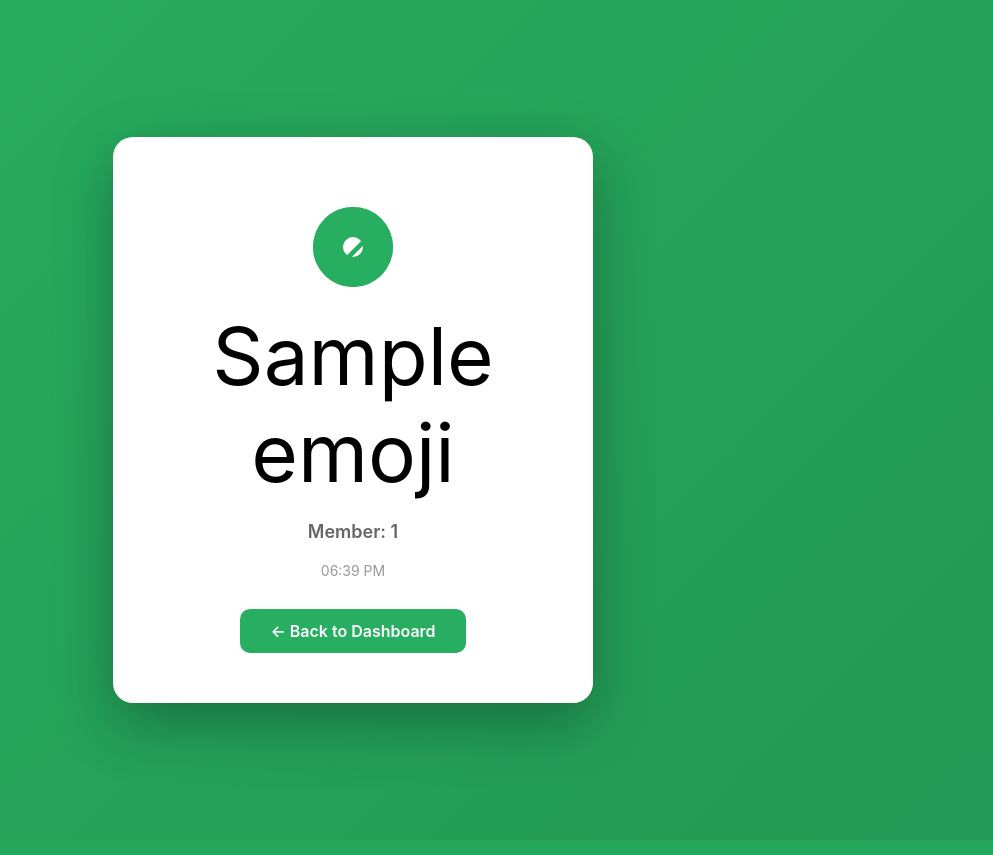
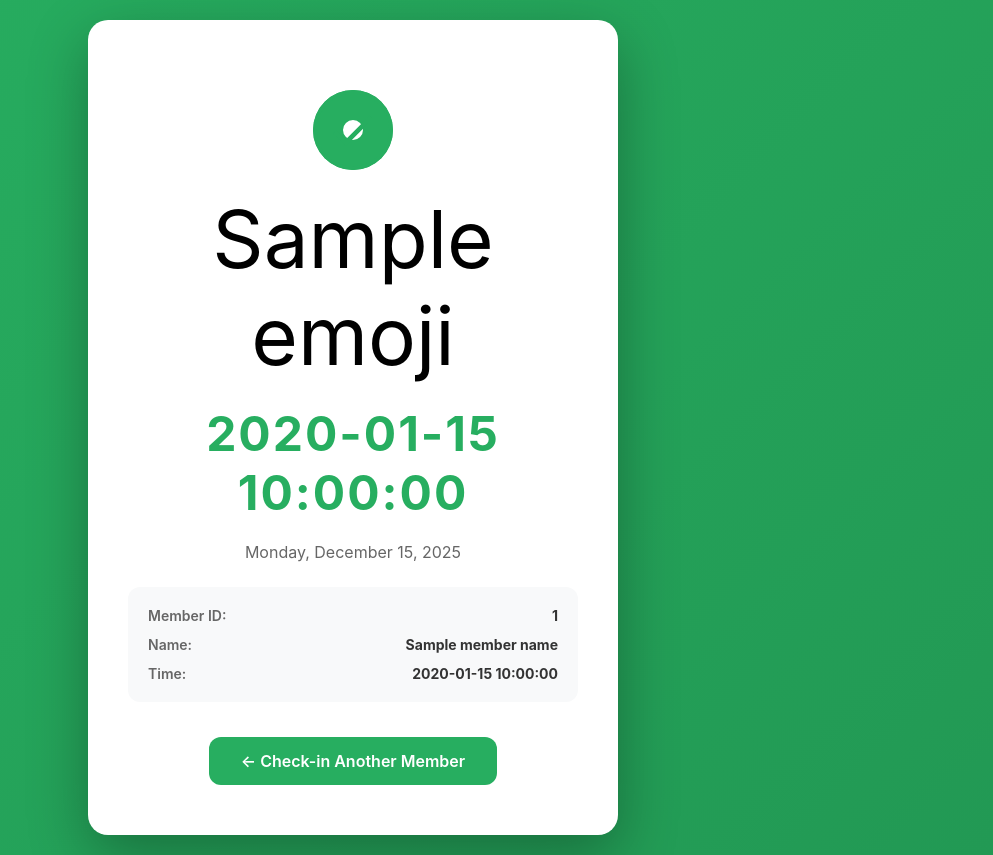
Before and after one commit to DevAtharv/GYM, a Flask app: template gym/templates/checkin_success.html in a window 1280 px wide. Shown: the whole page, without its empty margins (287-1280 px from the left). Run offline with Flask 3, Linux system fonts and the light colour scheme; the template is opened without the code that fills it: most values are stand-ins (such as "Sample title", 1, 10 or a date in 2020); parts of the project's set-up code (start-up, migrations or seed data) failed here and were passed over.

Commit message:
Enhance check-in success page layout and styles
Updated styles and layout for check-in success page.

```diff
--- a/gym/templates/checkin_success.html
+++ b/gym/templates/checkin_success.html
@@ -22,7 +22,7 @@
             padding: 50px 40px;
             text-align: center;
             box-shadow: 0 20px 60px rgba(0,0,0,0.3);
-            max-width: 400px;
+            max-width: 450px;
             width: 100%;
             animation: slideUp 0.5s ease;
         }
@@ -55,28 +55,58 @@
             font-size: 32px;
         }
 
-        .member-id {
+        .member-info {
+            background: #f8f9fa;
+            border-radius: 12px;
+            padding: 20px;
+            margin: 25px 0;
+        }
+
+        .info-row {
+            display: flex;
+            justify-content: space-between;
+            margin-bottom: 12px;
+            font-size: 14px;
+        }
+
+        .info-row:last-child {
+            margin-bottom: 0;
+        }
+
+        .info-label {
             color: #666;
-            font-size: 18px;
-            margin-bottom: 20px;
             font-weight: 600;
         }
 
-        .time {
-            color: #999;
-            font-size: 14px;
-            margin-bottom: 30px;
+        .info-value {
+            color: #333;
+            font-weight: 700;
+        }
+
+        .time-display {
+            font-size: 48px;
+            font-weight: 700;
+            color: #27ae60;
+            margin: 20px 0;
+            letter-spacing: 2px;
+        }
+
+        .date-display {
+            color: #666;
+            font-size: 16px;
+            margin-bottom: 20px;
         }
 
         .btn {
             display: inline-block;
-            padding: 12px 30px;
+            padding: 14px 32px;
             background: #27ae60;
             color: white;
             text-decoration: none;
-            border-radius: 10px;
+            border-radius: 12px;
             font-weight: 600;
             transition: all 0.3s ease;
+            margin-top: 10px;
         }
 
         .btn:hover {
@@ -135,6 +165,31 @@
                 box-shadow: inset 0px 0px 0px 30px #27ae60;
             }
         }
+
+        .message-note {
+            background: #e8f5e9;
+            border-left: 4px solid #27ae60;
+            padding: 15px;
+            border-radius: 8px;
+            margin-top: 20px;
+            text-align: left;
+            font-size: 13px;
+            color: #2d5016;
+        }
+
+        @media (max-width: 480px) {
+            .success-card {
+                padding: 40px 25px;
+            }
+
+            h2 {
+                font-size: 26px;
+            }
+
+            .time-display {
+                font-size: 36px;
+            }
+        }
     </style>
 </head>
 <body>
@@ -147,10 +202,36 @@
 
     <div class="emoji">{{ emoji }}</div>
     <h2>{{ message }}</h2>
-    <div class="member-id">Member: {{ member_id }}</div>
-    <div class="time">{{ now().strftime("%I:%M %p") }}</div>
 
-    <a href="/dashboard" class="btn">← Back to Dashboard</a>
+    <div class="time-display">{{ time }}</div>
+    <div class="date-display">{{ now().strftime("%A, %B %d, %Y") }}</div>
+
+    <div class="member-info">
+        <div class="info-row">
+            <span class="info-label">Member ID:</span>
+            <span class="info-value">{{ member_id }}</span>
+        </div>
+        <div class="info-row">
+            <span class="info-label">Name:</span>
+            <span class="info-value">{{ member_name }}</span>
+        </div>
+        <div class="info-row">
+            <span class="info-label">Time:</span>
+            <span class="info-value">{{ time }}</span>
+        </div>
+    </div>
+
+    {% if "Entry" in message %}
+    <div class="message-note">
+        💪 <strong>Great!</strong> Your entry has been recorded. Have a fantastic workout! Remember to scan again when you leave.
+    </div>
+    {% elif "Exit" in message %}
+    <div class="message-note">
+        🎉 <strong>Well done!</strong> Your exit has been recorded. Great workout today! See you next time.
+    </div>
+    {% endif %}
+
+    <a href="/verify" class="btn">← Check-in Another Member</a>
 </div>
 
 </body>
```
